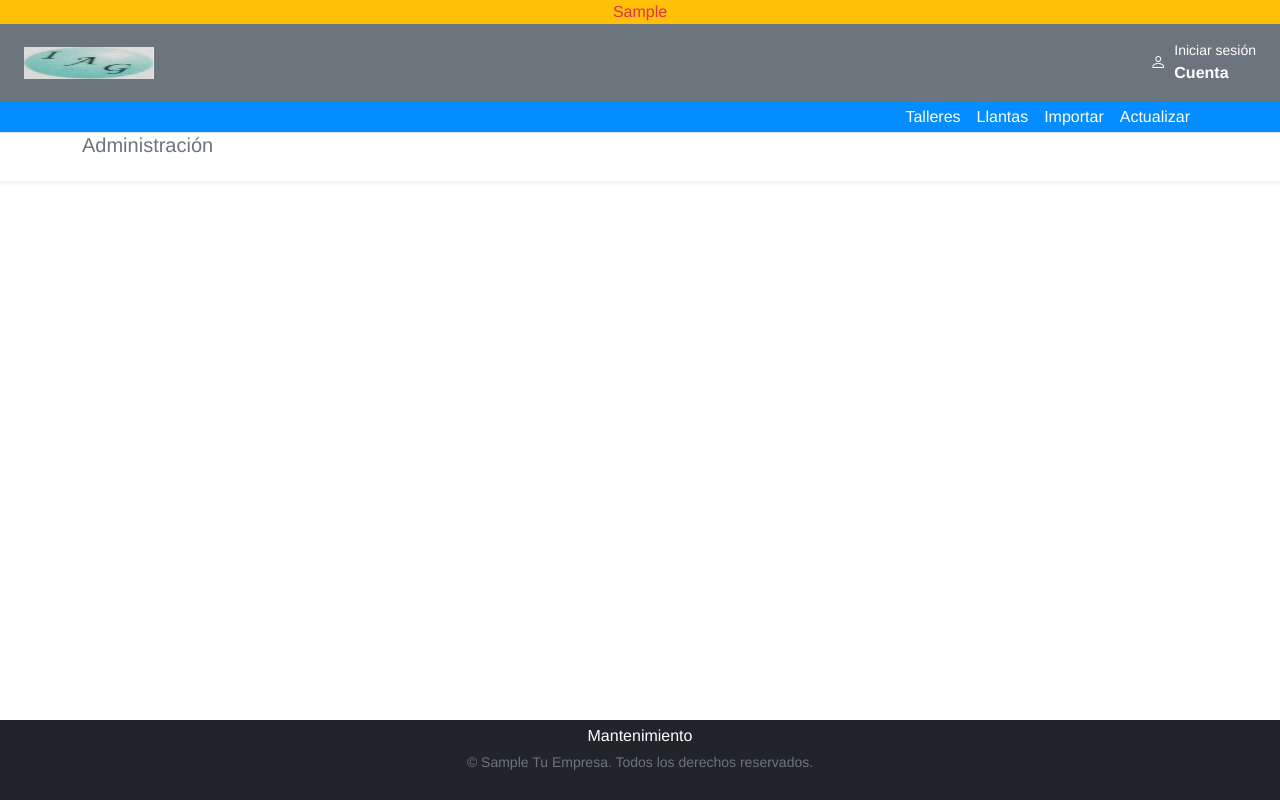
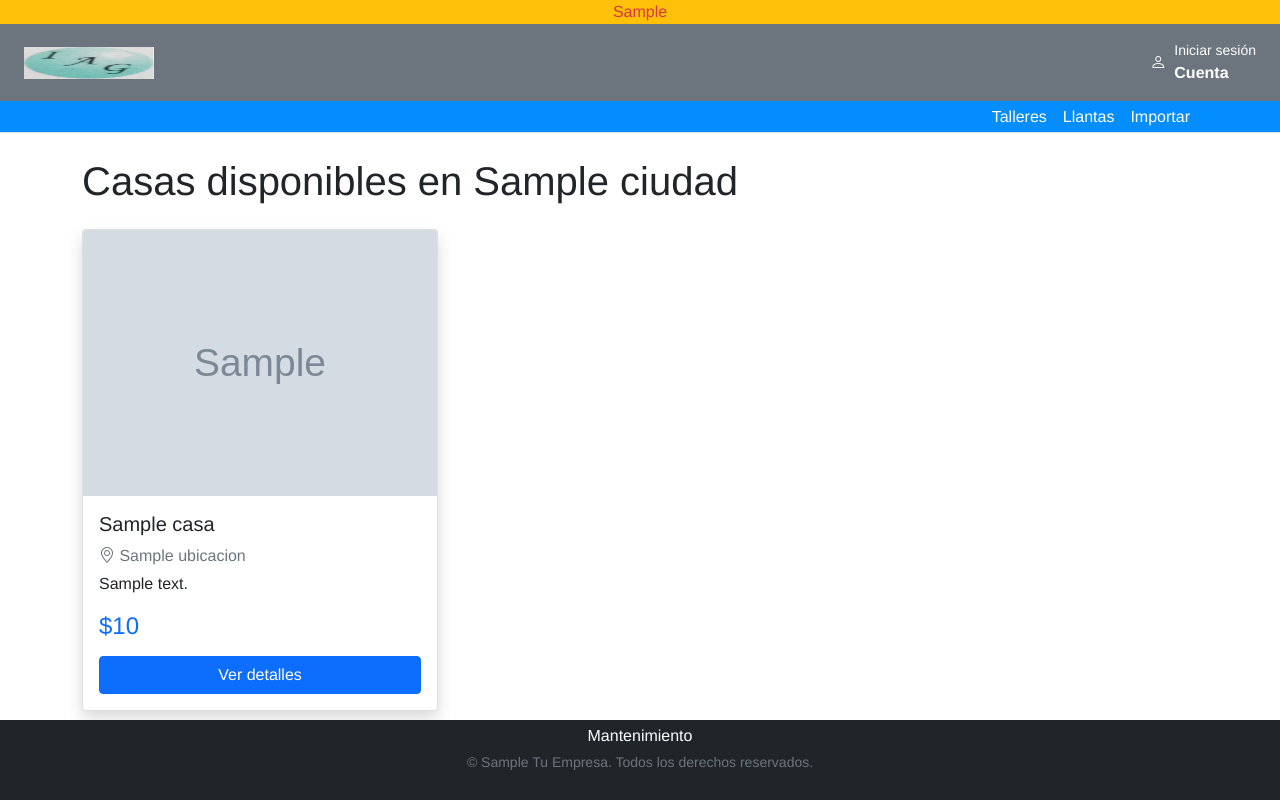
Before and after one commit to evallardy/comllata, a Django app: template core/templates/core/home_adminis_taller.html in a window 1280 px wide. Run offline with Django 3.2, Linux system fonts and the light colour scheme; the template is opened without the code that fills it: most values are stand-ins (such as "Sample title", 1, 10 or a date in 2020); grey boxes marked "Sample" are stand-in pictures; some libraries are stand-ins or nearby versions.

Commit message:
talleres

```diff
--- a/core/templates/core/base_adminis.html
+++ b/core/templates/core/base_adminis.html
@@ -72,9 +72,6 @@
                                     <li class="nav-item">
                                         <a class="nav-link text-white px-2" href="{% url 'importacion' %}">Importar</a>
                                     </li>
-                                    <li class="nav-item">
-                                        <a class="nav-link text-white px-2" href="{% url 'actualizacion' %}">Actualizar</a>
-                                    </li>
                                 </ul>
                             </nav>
                         </div>
--- a/core/templates/core/home_adminis_importar.html
+++ b/core/templates/core/home_adminis_importar.html
@@ -24,8 +24,6 @@
 
             <button class="btn btn-primary" onclick="actualiza_talleres()">Talleres</button>
             <button class="btn btn-primary" onclick="actualiza_llantas()">Inventario</button>
-            <button class="btn btn-primary" onclick="actualiza_inventario()">Actualiza inventario</button>
-            <button class="btn btn-primary">Promociones</button>
           </div>
         </div>
       </section>
--- a/core/templates/core/home_adminis_taller.html
+++ b/core/templates/core/home_adminis_taller.html
@@ -2,20 +2,29 @@
 {% load static %}
 
 {% block content %}
-<div id="__next">
-  <div class="d-flex flex-column shadow-sm" style="transition: transform 0.2s;">
-    <main id="maincontent" class="container-fluid">
-
-      <!-- Sección de Administración -->
-      <section class="container">
-        <div class="row mb-3">
-          <div class="col-12">
-            <h2 class="h5 text-muted">Administración</h2>
-          </div>
+<div class="container mt-4">
+    <h1 class="mb-4">Casas disponibles en {{ ciudad }}</h1>
+    <div class="row">
+        {% for casa in casas %}
+        <div class="col-md-4 mb-4">
+            <div class="card h-100 shadow rounded-4">
+                <img src="{{ casa.imagen.url }}" class="card-img-top rounded-top-4" alt="Imagen de la casa">
+                <div class="card-body d-flex flex-column">
+                    <h5 class="card-title">{{ casa.titulo }}</h5>
+                    <p class="card-text text-muted mb-1">
+                        <i class="bi bi-geo-alt"></i> {{ casa.ubicacion }}
+                    </p>
+                    <p class="card-text">{{ casa.descripcion|truncatewords:20 }}</p>
+                    <div class="mt-auto">
+                        <h4 class="text-primary">${{ casa.precio|floatformat:0 }}</h4>
+                        <a href="{% url 'casa_detalle' casa.id %}" class="btn btn-primary w-100 mt-2">Ver detalles</a>
+                    </div>
+                </div>
+            </div>
         </div>
-
-      </section>
-
-    </main>
-  </div>
+        {% empty %}
+        <p>No hay casas disponibles en esta ubicación.</p>
+        {% endfor %}
+    </div>
+</div>
 {% endblock %}
--- a/core/templates/core/home_cliente.html
+++ b/core/templates/core/home_cliente.html
@@ -44,7 +44,7 @@
             </div>
 
             <!-- Resultados -->
-            <div class="row row-cols-1 row-cols-sm-2 row-cols-md-3 row-cols-lg-4 g-4">
+            <div class="row">
                 {{ context.busqueda_llantas }}
             </div>
 
```
Also changed, not shown: core/templates/core/_presenta_taller.html (added, +54 -0 lines), core/views.py (+29 -5 lines), core/static/core/img/principal/taller_default.jpeg (added).
